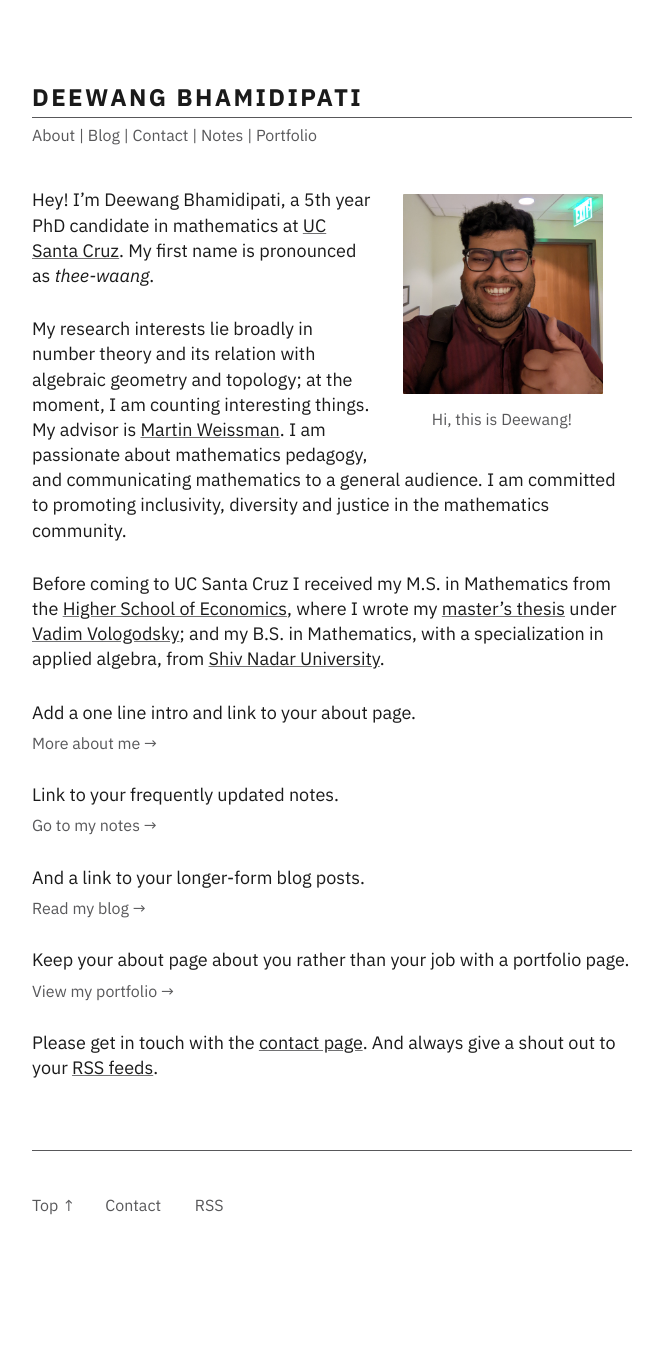
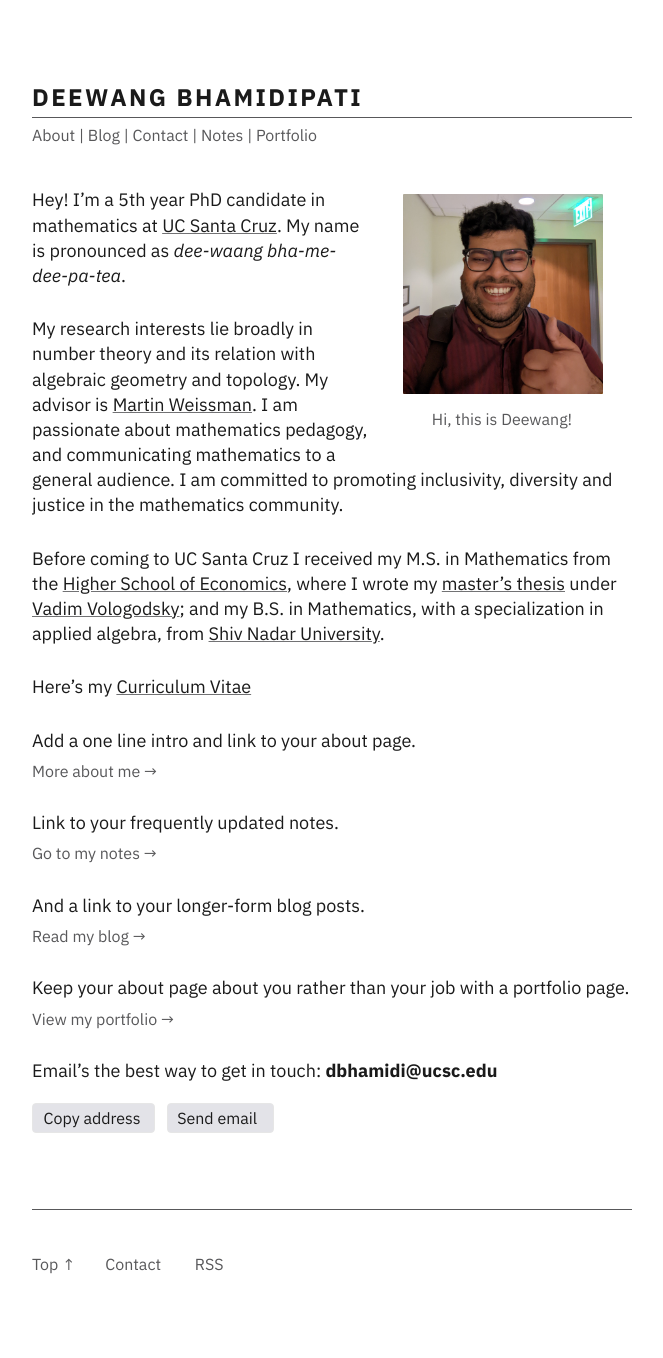
Before and after one commit to junkquill/junkquill.github.io, a Jekyll site: the page built from index.md, in a window 1280 px wide. Shown: the whole page, without its empty margins (308-971 px from the left). Built offline with Jekyll 4.4.1, drawn with Linux system fonts in a browser that asks for light colours; before the commit the page ends 1299 px from its top, so only the background shows below that.

Commit message:
home-update

```diff
--- a/index.md
+++ b/index.md
@@ -6,11 +6,13 @@ index: true
 
 {% include about-picture-img.html %}
 
-Hey! I'm Deewang Bhamidipati, a 5th year PhD candidate in mathematics at [UC Santa Cruz](https://www.math.ucsc.edu/index.html). My first name is pronounced as *thee-waang*.
+Hey! I'm a 5th year PhD candidate in mathematics at [UC Santa Cruz](https://www.math.ucsc.edu/index.html). My name is pronounced as *dee-waang bha-me-dee-pa-tea*.
 
-My research interests lie broadly in number theory and its relation with algebraic geometry and topology; at the moment, I am counting interesting things. My advisor is [Martin Weissman](http://martyweissman.com/). I am passionate about mathematics pedagogy, and communicating mathematics to a general audience. I am committed to promoting inclusivity, diversity and justice in the mathematics community.
+My research interests lie broadly in number theory and its relation with algebraic geometry and topology. My advisor is [Martin Weissman](http://martyweissman.com/). I am passionate about mathematics pedagogy, and communicating mathematics to a general audience. I am committed to promoting inclusivity, diversity and justice in the mathematics community.
 
 Before coming to UC Santa Cruz I received my M.S. in Mathematics from the [Higher School of Economics](https://math.hse.ru/en/), where I wrote my [master's thesis](https://www.hse.ru/en/edu/vkr/296285338) under [Vadim Vologodsky](https://www.hse.ru/en/org/persons/160474191); and my B.S. in Mathematics, with a specialization in applied algebra, from [Shiv Nadar University](https://math.snu.edu.in/).
+
+Here's my <a href="https://drive.google.com/file/d/14Qb6_G7CEKUkhOUEwx68559Rs1BCa74S/view?usp=sharing">Curriculum Vitae</a>
 
 Add a one line intro and link to your about page.
 <a href="/about" class="internal-link quarter-line-space">More about me&nbsp;→</a>
@@ -24,7 +26,14 @@ And a link to your longer-form blog posts.
 Keep your about page about you rather than your job with a portfolio page.
 <a href="/portfolio" class="internal-link quarter-line-space">View my portfolio&nbsp;→</a>
 
-Please get in touch with the [contact page](/contact). And always give a shout out to your [RSS feeds](/rss).
+Email’s the best way to get in touch: **{{ site.email }}**
+
+<div class="tag-list copy-buttons">
+
+<button class="btn btn-default" onclick="copyEmailtoClipboard('{{site.email}}')">Copy address</button>
+
+<a href="mailto:{{site.email}}">Send email</a>
+</div>
 
 <!-- Add you Mastodon handle here if you want to verify it
 
```
